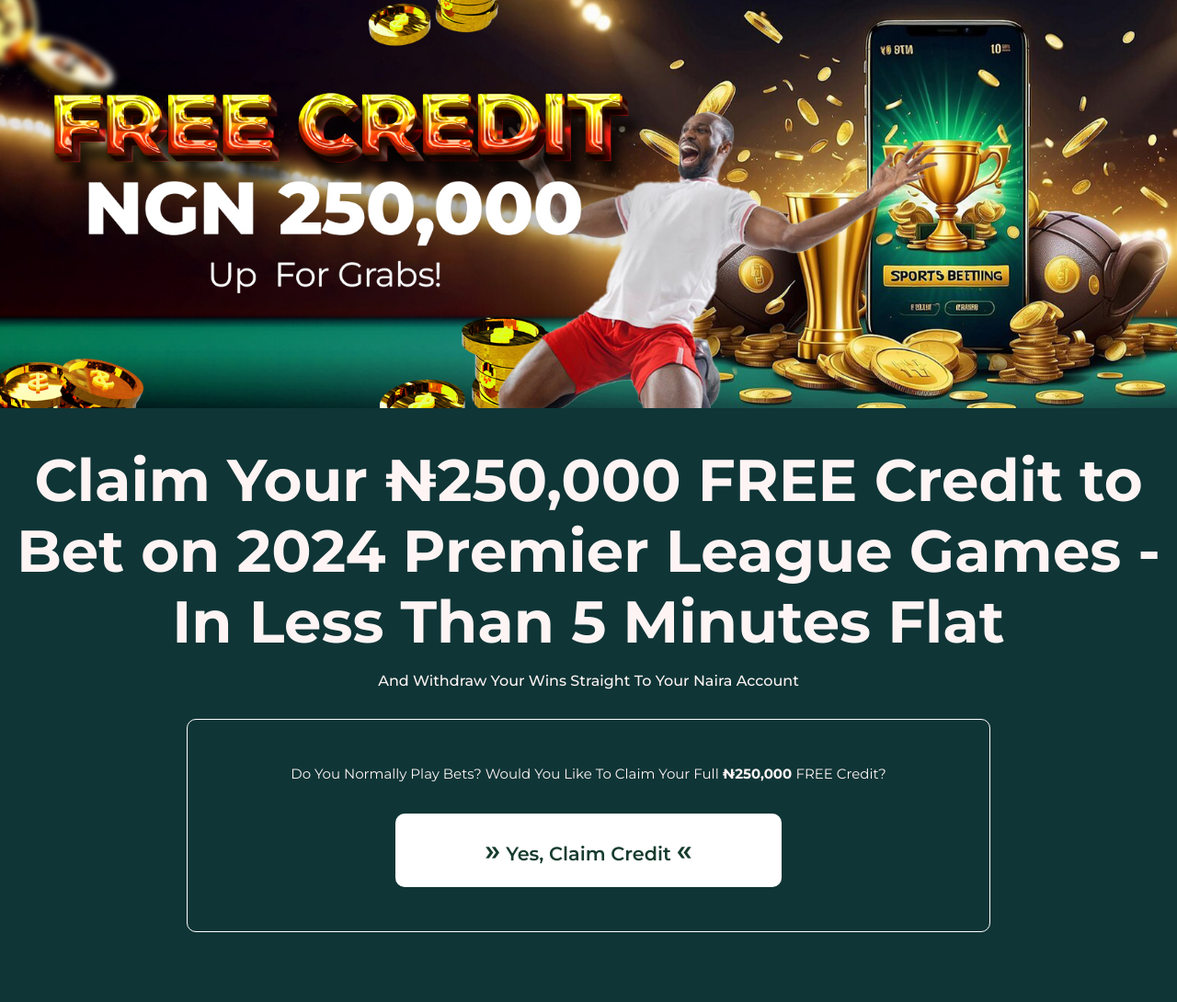
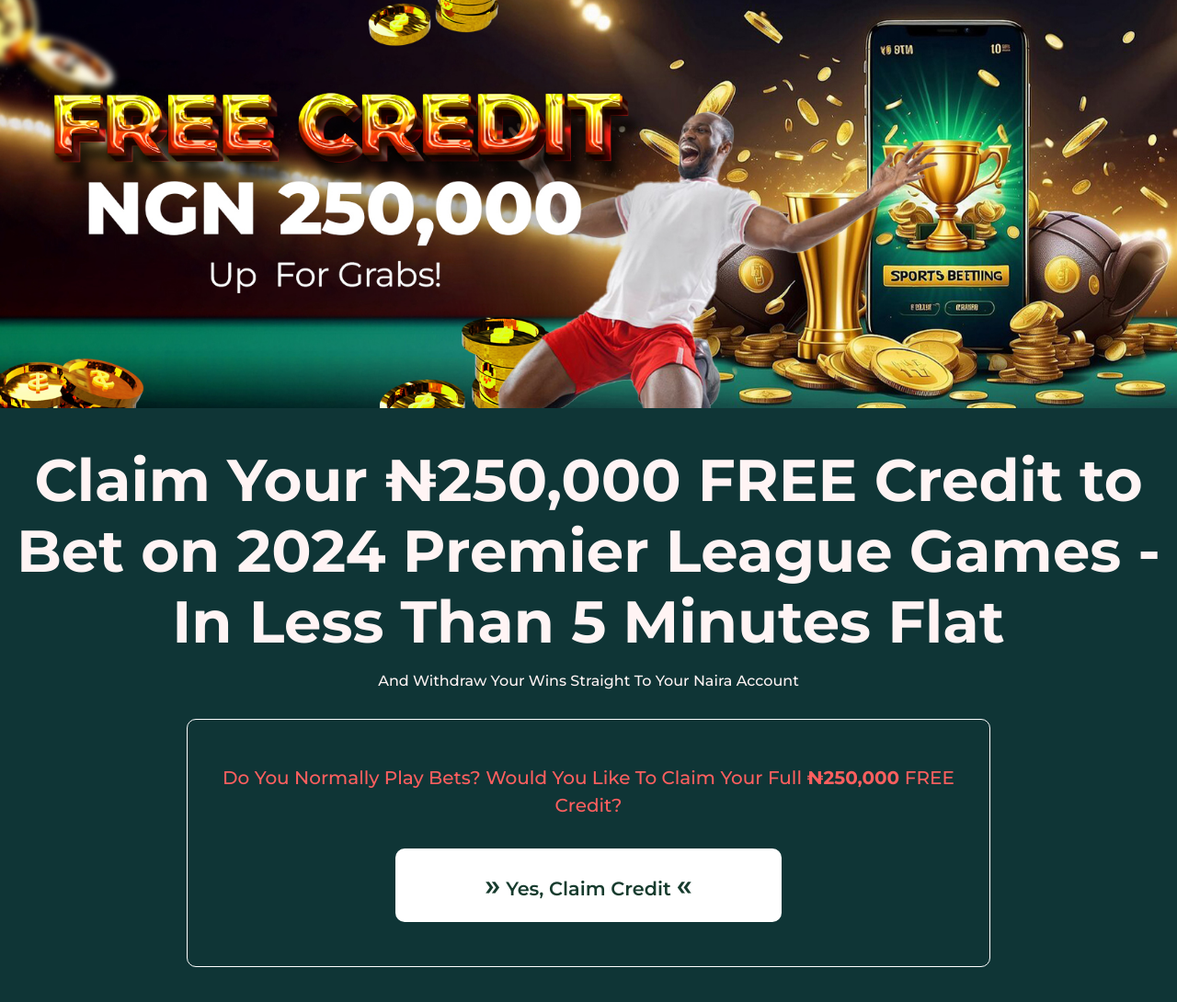
Before and after one commit to patinnojoe/landingPage, a plain HTML site: page index.html in a window 1280 px wide. Shown: the top 1090 px of the page at 92% size. Drawn offline with nearby package versions, Linux system fonts and the light colour scheme.

Commit message:
color changes

```diff
--- a/style.css
+++ b/style.css
@@ -130,7 +130,9 @@
 }
 .header-container .header-subText {
   text-align: center;
-  font-size: 15px;
+  font-size: 20px;
+  color: #ff5f5f;
+  font-weight: 500;
 }
 .get-credit-cta {
   border: none;
```
